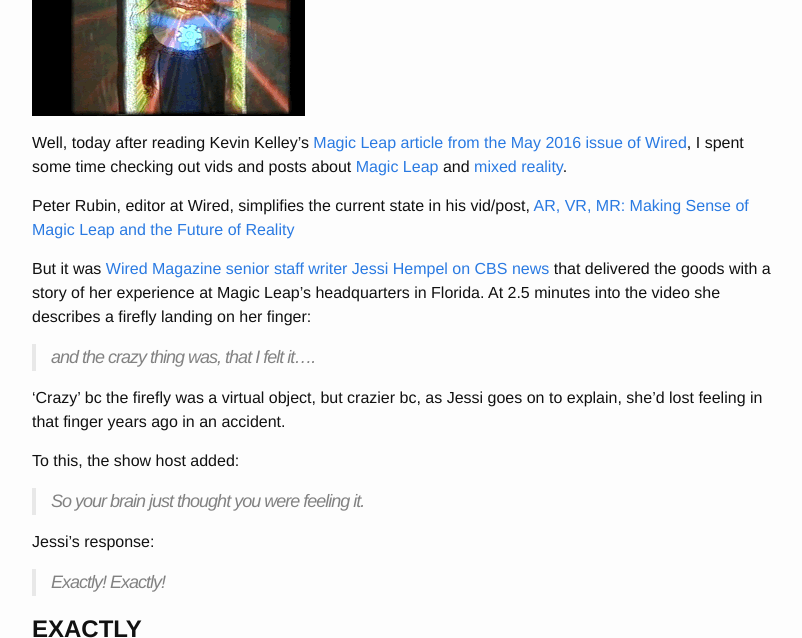
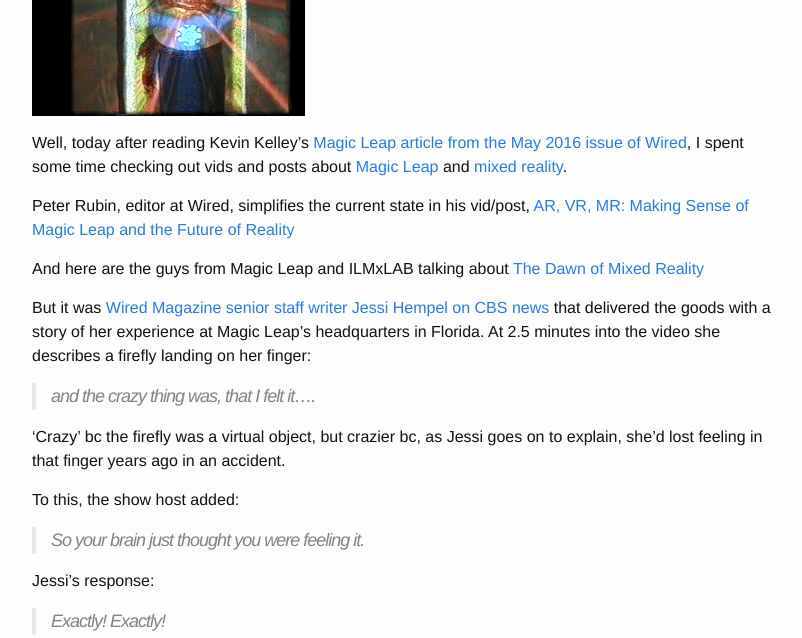
Before and after one commit to jaycody/log.jaylab, a Jekyll site: the page built from _posts/2016-06-29-kant-and-the-magic-leap.md, in a window 1280 px wide and 900 px high, scrolled down 521 px, cut to the strip 0-638 px from the top of the window. Shown: the whole strip, without its empty margins (238-1040 px from the left). Built offline with Jekyll 4.4.1, drawn with Linux system fonts in a browser that asks for light colours.

Commit message:
added the FORA.tv vid The Dawn of Mixed Reality

```diff
--- a/_posts/2016-06-29-kant-and-the-magic-leap.md
+++ b/_posts/2016-06-29-kant-and-the-magic-leap.md
@@ -18,6 +18,8 @@
 Well, today after reading Kevin Kelley's [Magic Leap article from the May 2016 issue of Wired](http://www.wired.com/2016/04/magic-leap-vr/), I spent some time checking out vids and posts about [Magic Leap] and [mixed reality].
 
 Peter Rubin, editor at Wired, simplifies the current state in his vid/post, [AR, VR, MR: Making Sense of Magic Leap and the Future of Reality](http://www.wired.com/2016/04/differences-between-vr-mr-ar/)
+
+And here are the guys from Magic Leap and ILMxLAB talking about [The Dawn of Mixed Reality](https://www.youtube.com/watch?v=iTqF3w2yrZI)
 
 But it was [Wired Magazine senior staff writer Jessi Hempel on CBS news](https://www.youtube.com/watch?v=yumCpRXouFw) that delivered the goods with a story of her experience at Magic Leap's headquarters in Florida.  At 2.5 minutes into the video she describes a firefly landing on her finger:
 
```
